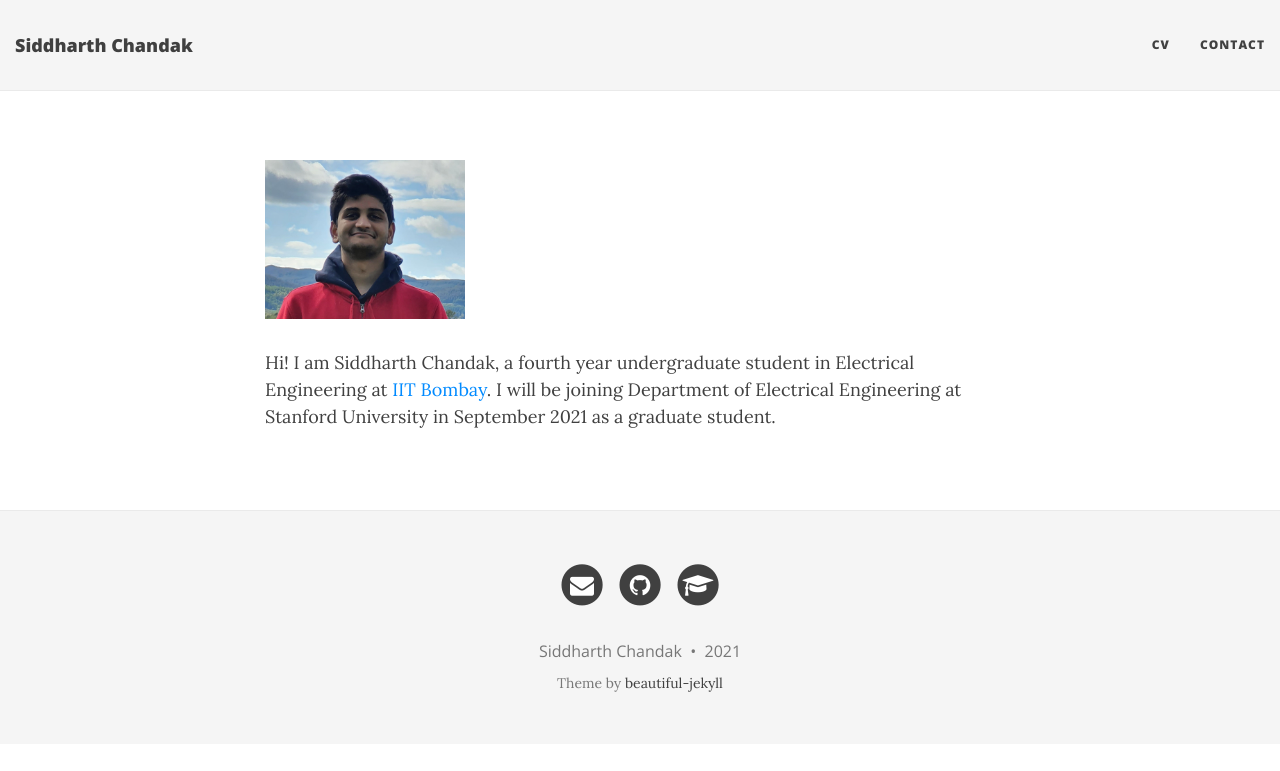
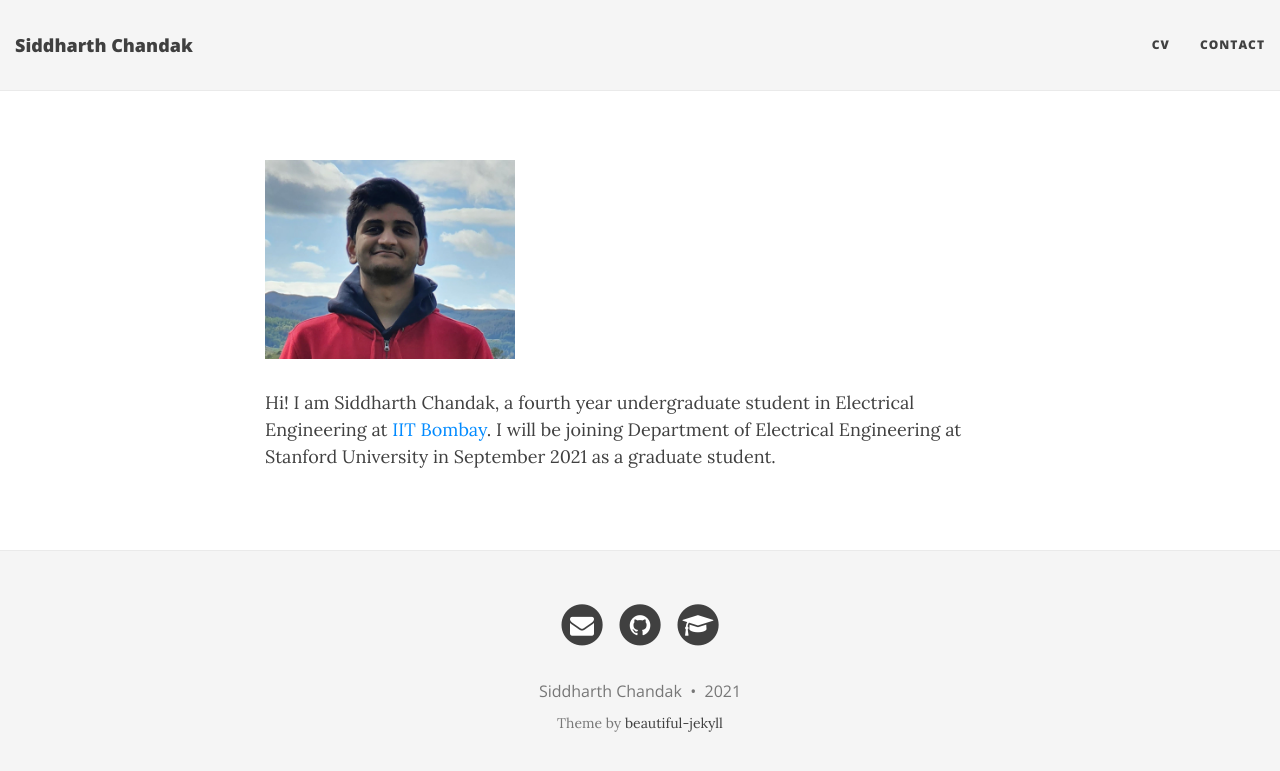
Before and after one commit to pdudeia/pdudeia.github.io, a Jekyll site: the page built from index.md, in a window 1280 px wide. Shown: the top 771 px of the page. Built offline with Jekyll 4.4.1, drawn with Linux system fonts in a browser that asks for light colours; nearby versions of some CDN libraries.

Commit message:
Update index.md

```diff
--- a/index.md
+++ b/index.md
@@ -6,6 +6,6 @@ layout: page
 ---
 
 
-<img src="/2021_Lake_District_Cropped-2.jpg" alt="Siddharth" style="max-width:200px;max-height:190px">
+<img src="/2021_Lake_District_Cropped-2.jpg" alt="Siddharth" style="max-width:250px;max-height:200px">
 
 Hi! I am Siddharth Chandak, a fourth year undergraduate student in Electrical Engineering at [IIT Bombay](http://www.iitb.ac.in/). I will be joining Department of Electrical Engineering at Stanford University in September 2021 as a graduate student.
```
